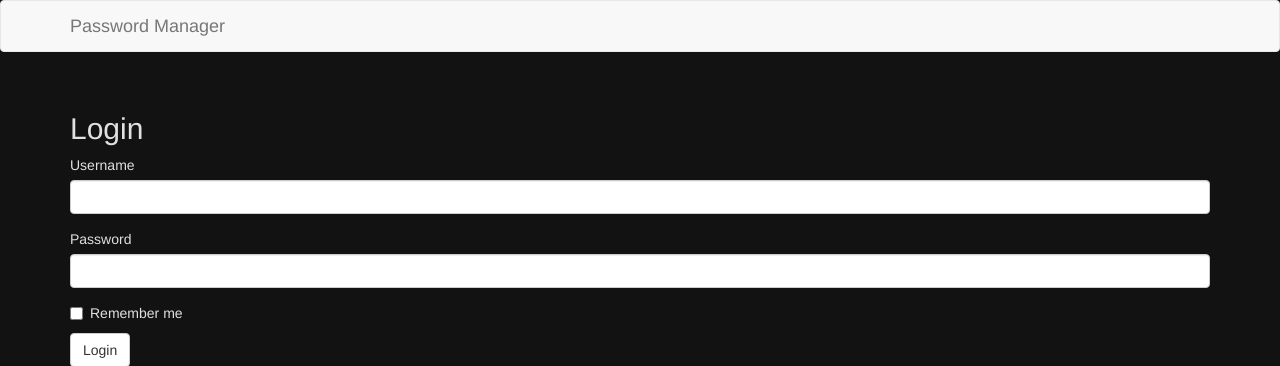
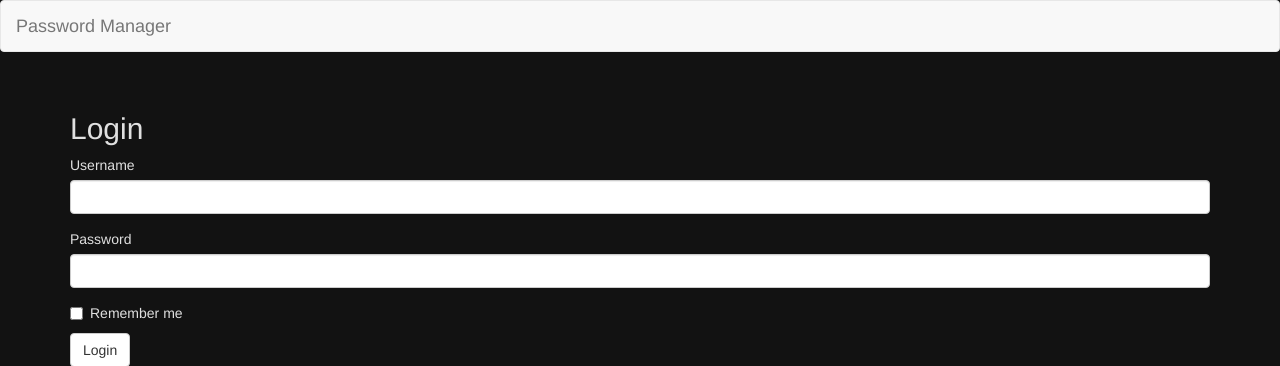
Before and after one commit to jefnic23/password-manager, a Flask app: page / in a window 1280 px wide. Shown: the top 366 px of the page. Run offline with Flask 2, Linux system fonts and the light colour scheme; parts of the project's set-up code (start-up, migrations or seed data) failed here and were passed over; some libraries are stand-ins or nearby versions.

Commit message:
style changes

```diff
--- a/app/password_generator.py
+++ b/app/password_generator.py
@@ -2,8 +2,7 @@ import string, secrets
 
 chars = [*string.ascii_letters,
          *string.digits,
-         *["-", "(", ")", ".", "&", "@", "?", "#", ",", "/", "+", "!"]
-         ]
+         *["-", "(", ")", ".", "&", "@", "?", "#", ",", "/", "+", "!"]]
 
 def generate_password(chars=chars):
     length = secrets.SystemRandom().randrange(12, 16)
--- a/app/templates/layout.html
+++ b/app/templates/layout.html
@@ -11,7 +11,7 @@
 
 {% block navbar %}
     <nav class="navbar navbar-default">
-        <div class='container'>
+        <div class='container-fluid'>
             <div class="navbar-header navbar-brand">Password Manager</div>
             <div class="collapse navbar-collapse" id="bs-example-navbar-collapse-1">
                 <ul class="nav navbar-nav navbar-right">
```
